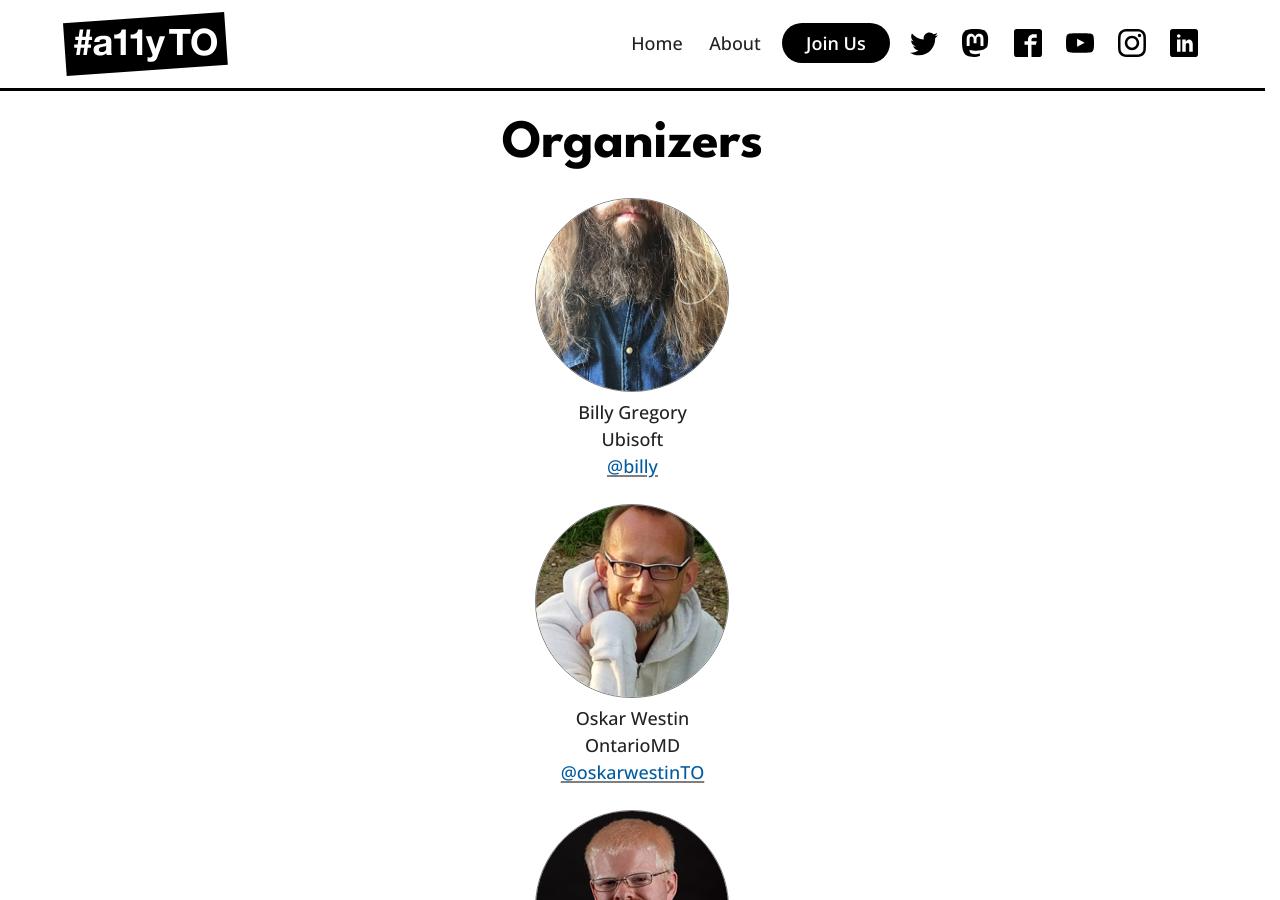
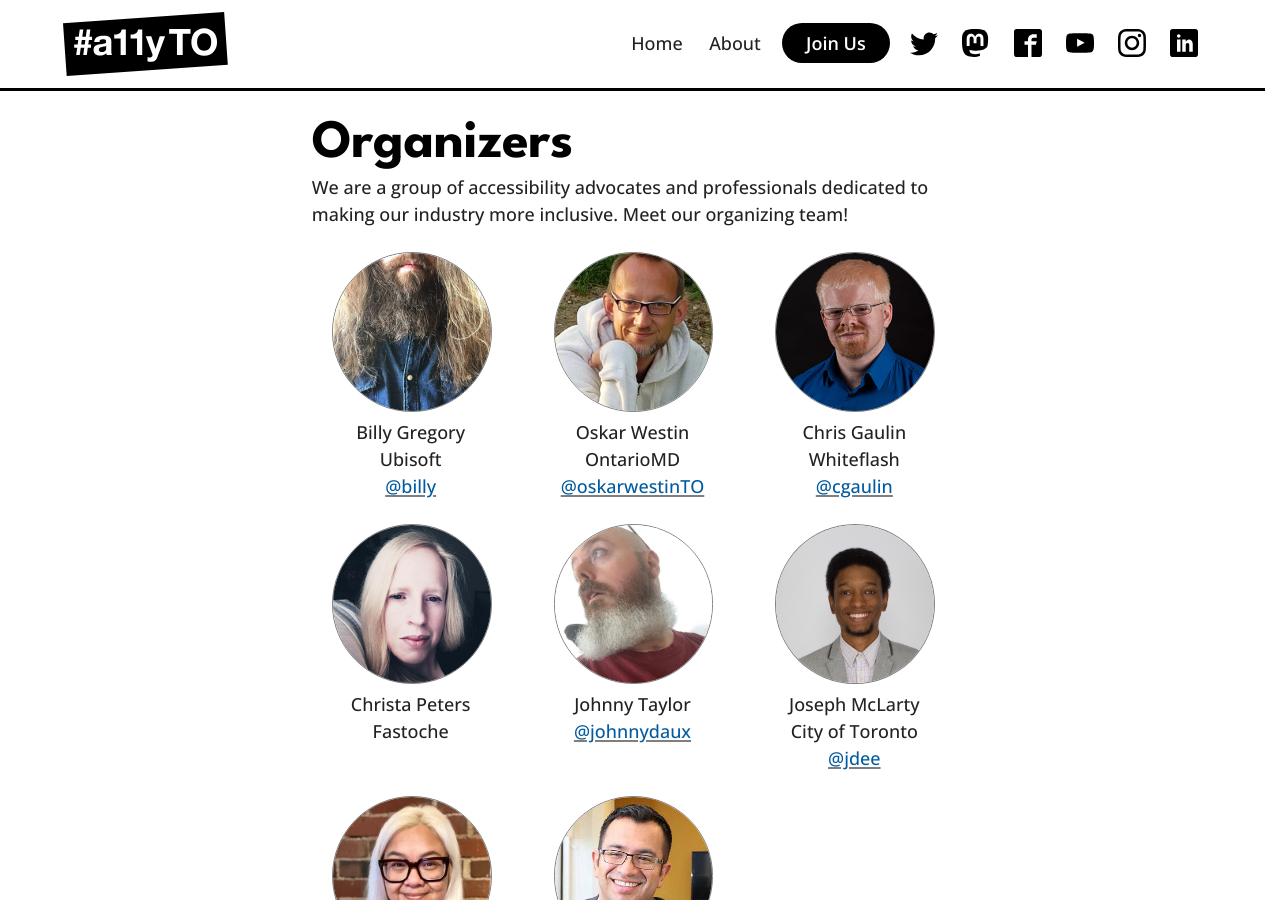
Before and after one commit to a11yTO/A11yTO-Main, a Jekyll site: the page built from organizers.html, in a window 1280 px wide and 900 px high. Built offline with Jekyll 4.4.1, drawn with Linux system fonts in a browser that asks for light colours.

Commit message:
Update organizers page description and copy and improve team presentation

```diff
--- a/organizers.html
+++ b/organizers.html
@@ -2,8 +2,10 @@
 layout: no-sponsors-page
 title: Organizers
 id: organizers
-description: Meet our organizing team!
+description: We are a group of accessibility advocates and professionals dedicated to making our industry more inclusive.
 ---
+
+<p>We are a group of accessibility advocates and professionals dedicated to making our industry more inclusive. Meet our organizing team!</p>
 
 <ul class="team">
   <li>
```
Lines whose indentation alone changed are shown as unchanged.
